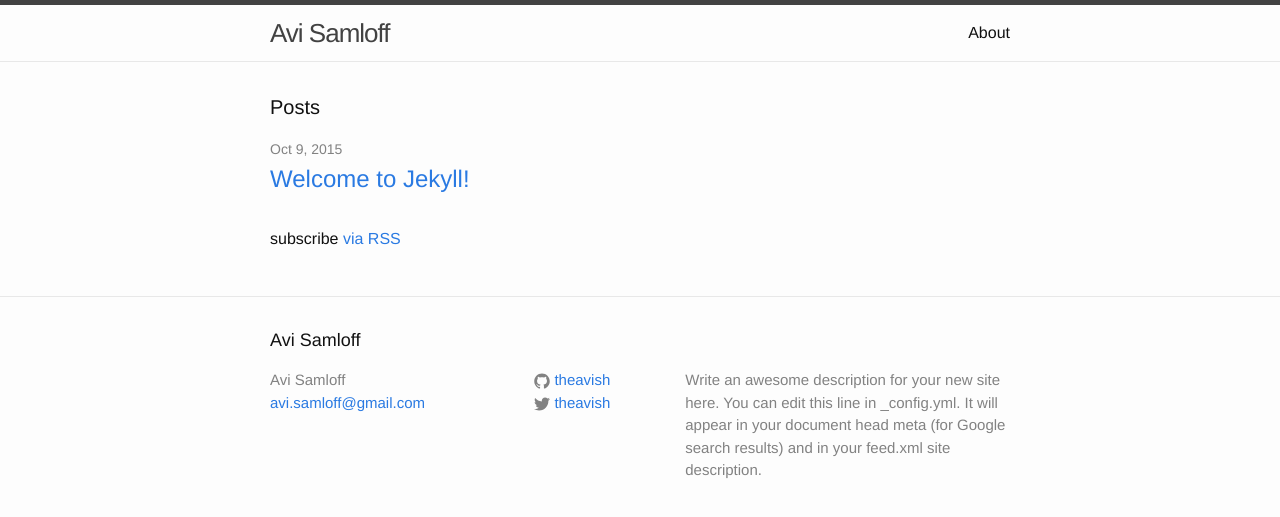
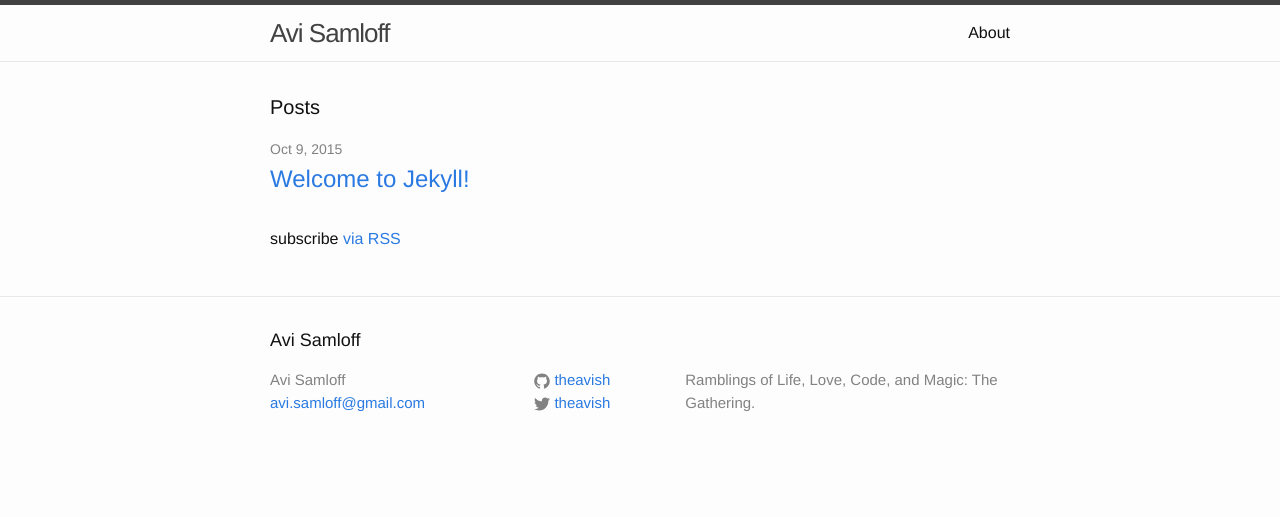
Before and after one commit to theavish/theavish.github.io, a Jekyll site: the page built from index.html, in a window 1280 px wide. Shown: the top 517 px of the page. Built offline with Jekyll 4.4.1, drawn with Linux system fonts in a browser that asks for light colours.

Commit message:
edits to description

```diff
--- a/_config.yml
+++ b/_config.yml
@@ -2,11 +2,9 @@
 title: Avi Samloff
 email: avi.samloff@gmail.com
 description: > # this means to ignore newlines until "baseurl:"
-  Write an awesome description for your new site here. You can edit this
-  line in _config.yml. It will appear in your document head meta (for
-  Google search results) and in your feed.xml site description.
+  Ramblings of Life, Love, Code, and Magic: The Gathering.
 baseurl: "" # the subpath of your site, e.g. /blog/
-url: "http://yourdomain.com" # the base hostname & protocol for your site
+url: "http://AviSamloff.com" # the base hostname & protocol for your site
 twitter_username: theavish
 github_username:  theavish
 facebook_username: AviSamloff
```
